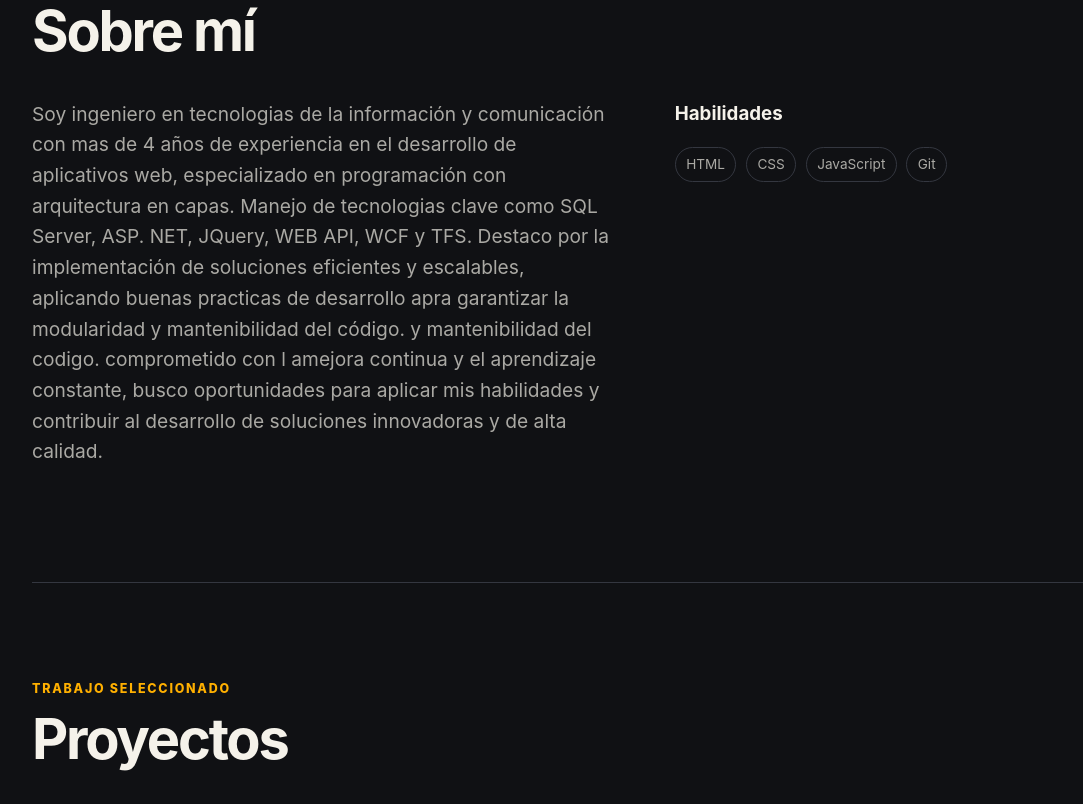
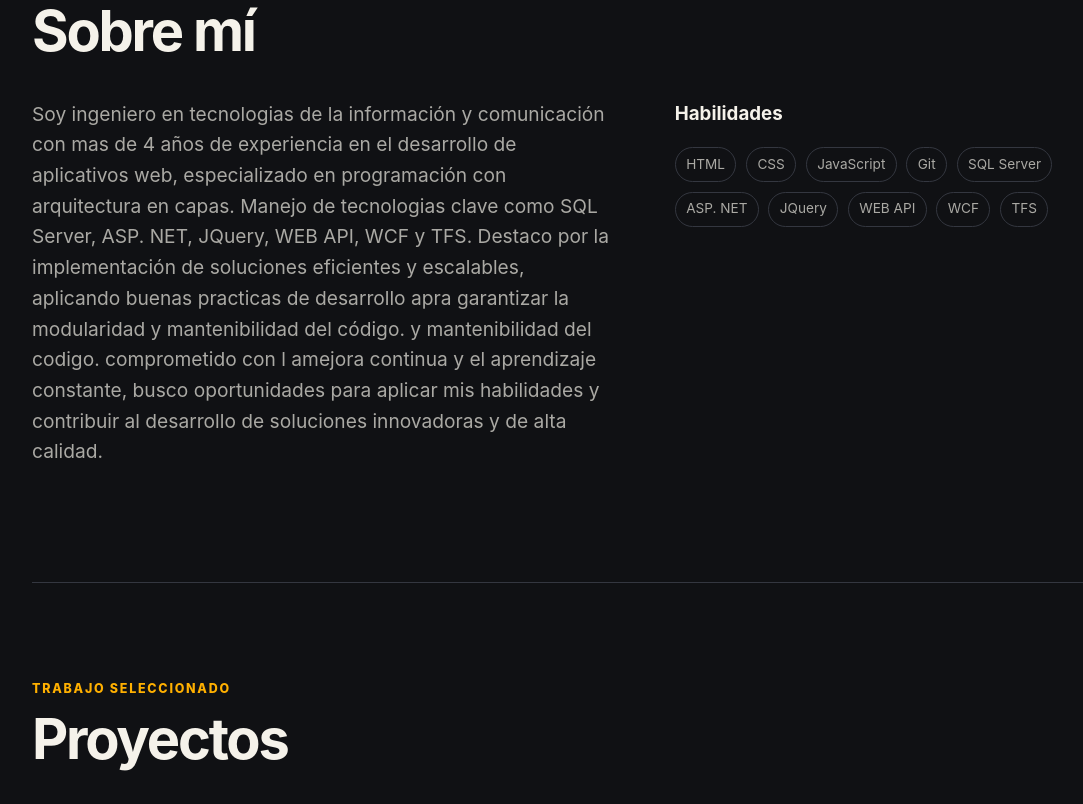
Before and after one commit to jmezquite/portafolio, a plain HTML site: page index.html in a window 1280 px wide. Shown: the part 901-1705 px from the top of the page, without its empty margins (64-1147 px from the left). Drawn offline with Linux system fonts and the light colour scheme.

Commit message:
Herramientas

```diff
--- a/index.html
+++ b/index.html
@@ -67,6 +67,12 @@
               <li>CSS</li>
               <li>JavaScript</li>
               <li>Git</li>
+              <li>SQL Server</li>
+              <li>ASP. NET</li>
+              <li>JQuery</li>
+              <li>WEB API</li>
+              <li>WCF</li>
+              <li>TFS</li>
             </ul>
           </div>
         </div>
@@ -138,7 +144,7 @@
           <p>Agrega aquí una forma segura y profesional de contactarte.</p>
         </div>
         <div class="contact-links">
-          <a href="mailto:tu-correo@ejemplo.com">tu-correo@ejemplo.com</a>
+          <a href="mailto:tu-correo@ejemplo.com">jlara9807@gmail.com</a>
           <a href="https://github.com/" target="_blank" rel="noreferrer">GitHub</a>
           <a href="https://www.linkedin.com/" target="_blank" rel="noreferrer">
             LinkedIn
```
